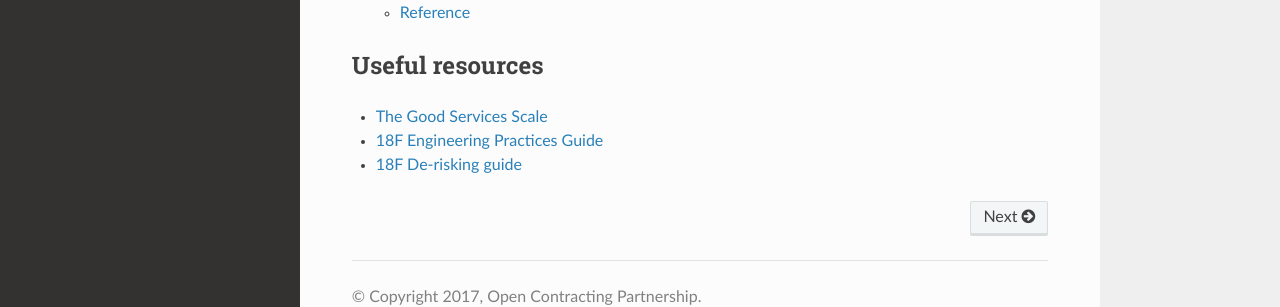
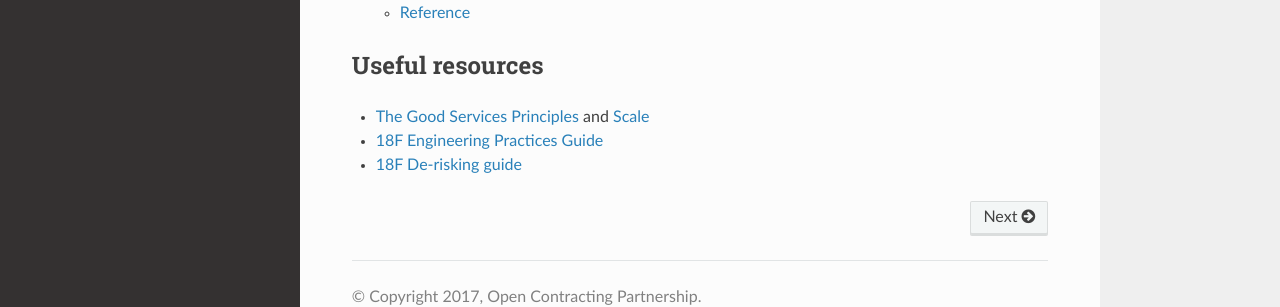
Before and after one commit to open-contracting/software-development-handbook, a Sphinx documentation site: the page built from docs/index.rst, in a window 1280 px wide and 900 px high, scrolled down 2001 px. Shown: the part 534-841 px from the top of the window. Built offline with Sphinx 7.4.7 and the Read the Docs theme 2.0.0, drawn with Linux system fonts in a browser that asks for light colours.

Commit message:
Add link to good.services

```diff
--- a/docs/index.rst
+++ b/docs/index.rst
@@ -14,6 +14,6 @@ A guide for developers of OCP's tools.
 Useful resources
 ----------------
 
--  `The Good Services Scale <https://good.services/the-good-services-scale>`__
+-  `The Good Services Principles <https://good.services/15-principles-of-good-service-design>`__ and `Scale <https://good.services/the-good-services-scale>`__
 -  `18F Engineering Practices Guide <https://engineering.18f.gov/people/>`__
 -  `18F De-risking guide <https://derisking-guide.18f.gov/>`__
```
